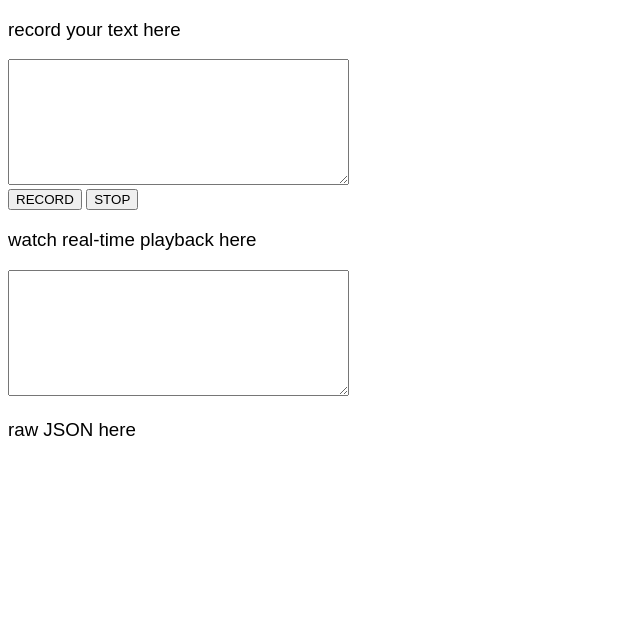
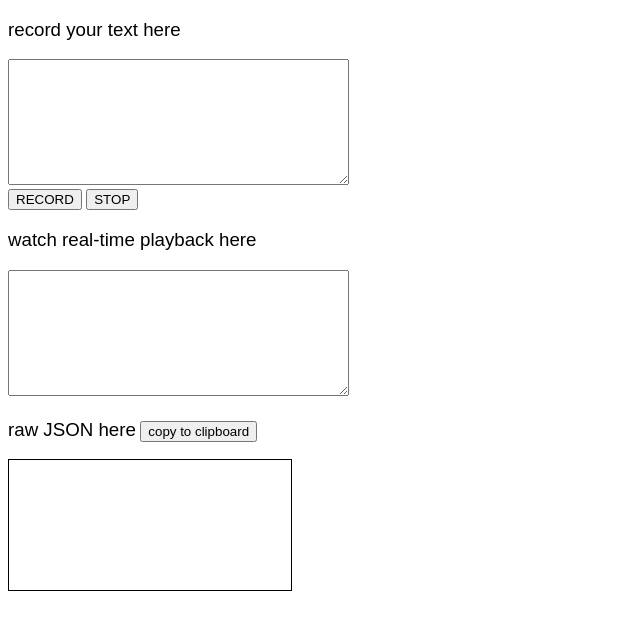
Before and after one commit to data-doge/texting-project, a website with bundled scripts: page index.html in a window 1280 px wide. Shown: the whole page, without its empty margins (0-640 px from the left). Built offline with nearby package versions, Linux system fonts and the light colour scheme.

Commit message:
can copy json to clipboard

```diff
--- a/css/index.css
+++ b/css/index.css
@@ -5,3 +5,16 @@ body {
 h3 {
   font-weight: lighter;
 }
+
+#json-data-header {
+  display: inline-block;
+}
+
+#json-data {
+  margin-top: 0;
+  padding: 10px;
+  display: inline-block;
+  min-height: 110px;
+  min-width: 262px;
+  border: 1px solid black;
+}
--- a/index.html
+++ b/index.html
@@ -23,7 +23,10 @@
     </div>
 
     <div>
-      <h3>raw JSON here</h3>
+      <div>
+        <h3 id="json-data-header">raw JSON here</h3>
+        <button type="button" id="copy-to-clipboard-btn">copy to clipboard</button>
+      </div>
       <p id="json-data"></p>
     </div>
     <script src="bundle.js"></script>
--- a/index.js
+++ b/index.js
@@ -1,7 +1,7 @@
+import $ from 'jquery'
 import keystrokeRecorder from './../npm/keystroke-recorder/index.js'
-import json2html from 'json-to-html'
 import jsonMarkup from 'json-markup'
-import $ from 'jquery'
+import copy from 'copy-to-clipboard'
 
 $('#record').click(() => {
   $('#record-pad').val('')
@@ -15,3 +15,8 @@ $('#stop').click(() => {
   var jsonFormatted = jsonMarkup(json)
   $('#json-data').html(jsonFormatted)
 })
+
+$('#copy-to-clipboard-btn').click(() => {
+  var json = $('#json-data').text()
+  copy(json)
+})
--- a/package.json
+++ b/package.json
@@ -34,9 +34,9 @@
   },
   "homepage": "https://github.com/data-doge/texting-project",
   "dependencies": {
+    "copy-to-clipboard": "^2.0.0",
     "jquery": "^2.2.3",
     "json-markup": "^0.1.7",
-    "json-to-html": "^0.1.2",
     "keystroke-recorder": "^1.1.0"
   },
   "devDependencies": {
```
